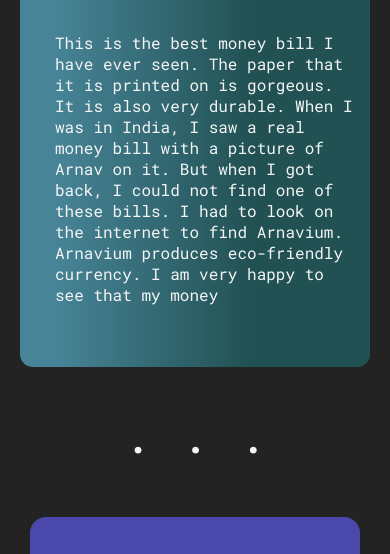
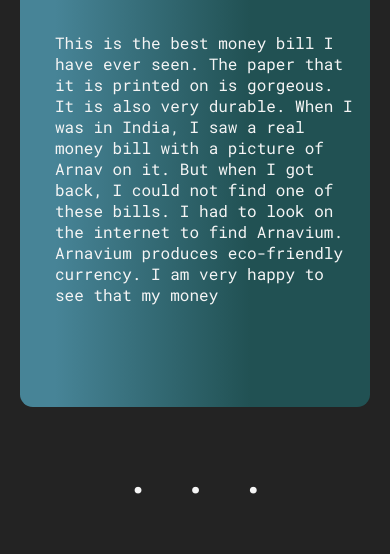
Before and after one commit to AN1001/TheArnaviumBillFoundation, a plain HTML site: page index.html in a window 390 px wide. Shown: the part 233-787 px from the top of the page. Drawn offline with Linux system fonts and the light colour scheme.

Commit message:
Update arnaviumStyle.css

```diff
--- a/arnaviumStyle.css
+++ b/arnaviumStyle.css
@@ -276,6 +276,7 @@
 
     #review{
         min-width: 300px;
+        min-height: 340px;
     }
 
     #viewBill{
```
